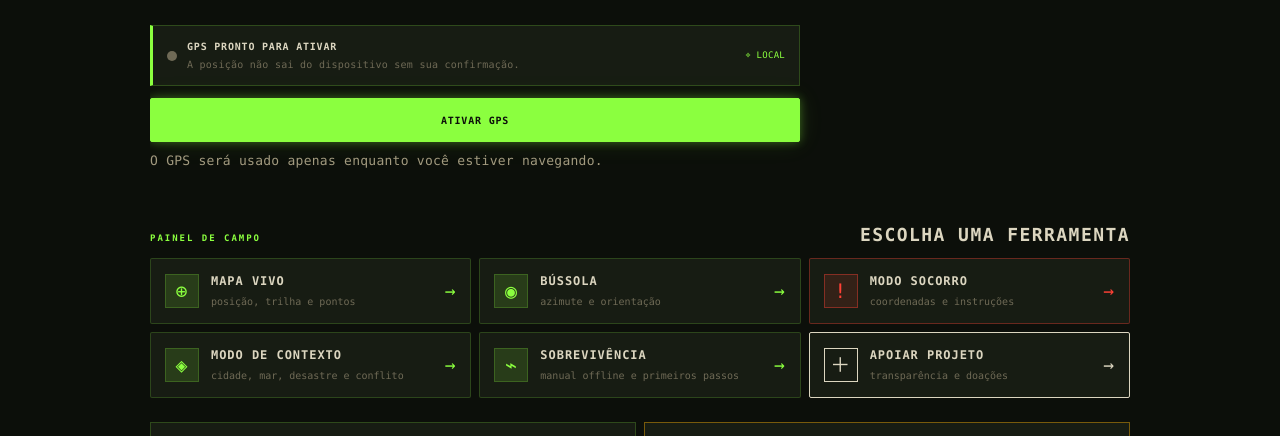
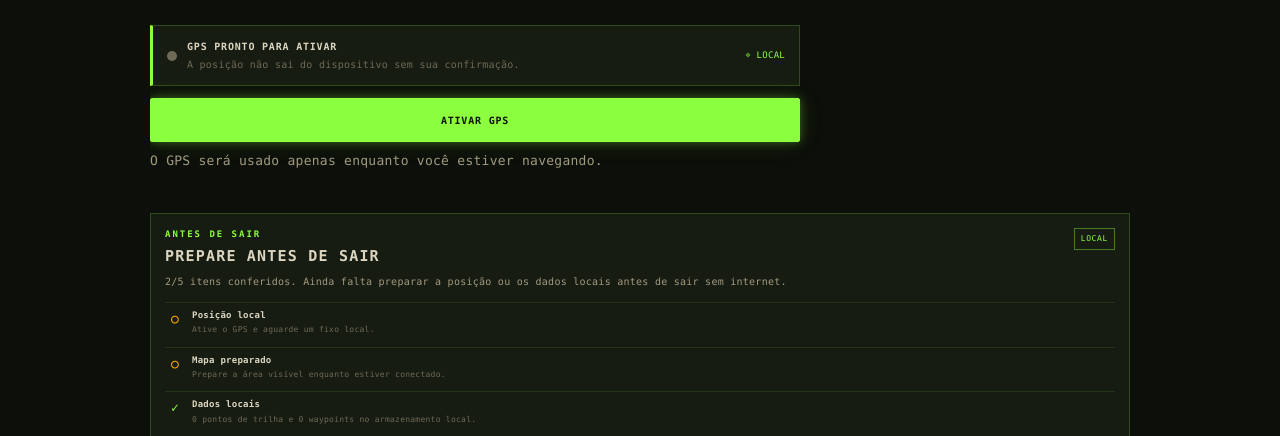
Before and after one commit to Lucas-Belucci-Bellini/Project-Vanguard, a website built with Vite: page index.html in a window 1280 px wide. Shown: the part 353-789 px from the top of the page. Built offline with nearby package versions, Linux system fonts and the light colour scheme.

Commit message:
feat: adicionar prontidao offline

```diff
--- /dev/null
+++ b/src/core/prontidao-offline.js
@@ -0,0 +1,83 @@
+/**
+ * Diagnóstico local de preparação para uso sem internet.
+ *
+ * Este módulo só avalia dados que o aplicativo já possui. Ele não verifica
+ * cobertura, não testa um provedor de SOS e não confunde posicionamento com
+ * comunicação.
+ */
+
+const LIMITE_IDADE_POSICAO_MS = 24 * 60 * 60 * 1000;
+
+function posicaoValida(posicao) {
+  const lat = Number(posicao?.lat);
+  const lon = Number(posicao?.lon);
+  return Number.isFinite(lat) && Number.isFinite(lon) && lat >= -90 && lat <= 90 && lon >= -180 && lon <= 180;
+}
+
+function statusPosicao(posicao, agora) {
+  if (!posicaoValida(posicao)) return { estado: 'pendente', detalhe: 'Ative o GPS e aguarde um fixo local.' };
+  const criadoEm = Number(posicao.createdAt ?? posicao.timestamp);
+  if (Number.isFinite(criadoEm) && agora - criadoEm > LIMITE_IDADE_POSICAO_MS) {
+    return { estado: 'atencao', detalhe: 'Há uma posição salva, mas ela tem mais de 24 horas.' };
+  }
+  return { estado: 'ok', detalhe: 'Último fixo válido guardado no aparelho.' };
+}
+
+export function avaliarProntidaoOffline({
+  posicao = null,
+  mapasOffline = null,
+  cacheTiles = 0,
+  armazenamento = true,
+  serviceWorker = null,
+  manualDisponivel = true,
+  trilha = [],
+  waypoints = [],
+  agora = Date.now(),
+} = {}) {
+  const itens = [];
+  const posicaoStatus = statusPosicao(posicao, agora);
+  itens.push({ id: 'posicao', nome: 'Posição local', estado: posicaoStatus.estado, detalhe: posicaoStatus.detalhe });
+
+  const tiles = Math.max(Number(cacheTiles) || 0, Number(mapasOffline?.tilesSalvos) || 0);
+  itens.push({
+    id: 'mapa',
+    nome: 'Mapa preparado',
+    estado: tiles > 0 ? 'ok' : 'pendente',
+    detalhe: tiles > 0 ? `${tiles} tiles registrados como disponíveis no aparelho.` : 'Prepare a área visível enquanto estiver conectado.',
+  });
+
+  itens.push({
+    id: 'dados',
+    nome: 'Dados locais',
+    estado: armazenamento ? 'ok' : 'atencao',
+    detalhe: armazenamento ? `${trilha.length} pontos de trilha e ${waypoints.length} waypoints no armazenamento local.` : 'O armazenamento local não está disponível neste ambiente.',
+  });
+
+  itens.push({
+    id: 'manual',
+    nome: 'Manual de referência',
+    estado: manualDisponivel ? 'ok' : 'atencao',
+    detalhe: manualDisponivel ? 'Sobrevivência e instruções básicas estão incluídas no aplicativo.' : 'Abra o manual enquanto estiver conectado para conferir o conteúdo.',
+  });
+
+  itens.push({
+    id: 'comunicacao',
+    nome: 'Comunicação de emergência',
+    estado: 'atencao',
+    detalhe: serviceWorker === false
+      ? 'Nenhum canal externo foi configurado; GPS não transmite SOS sozinho.'
+      : 'Prepare um mensageiro, rádio ou contato alternativo; o aplicativo não confirma entrega.',
+  });
+
+  const conferidos = itens.filter((item) => item.estado === 'ok').length;
+  const essenciais = itens.filter((item) => ['posicao', 'mapa', 'dados', 'manual'].includes(item.id));
+  return {
+    itens,
+    conferidos,
+    total: itens.length,
+    pronto: essenciais.every((item) => item.estado === 'ok'),
+    recomendacao: essenciais.every((item) => item.estado === 'ok')
+      ? 'Base local conferida. Faça uma revisão final do itinerário e leve um canal de comunicação independente.'
+      : 'Ainda falta preparar a posição ou os dados locais antes de sair sem internet.',
+  };
+}
--- a/src/pages/inicio.js
+++ b/src/pages/inicio.js
@@ -2,6 +2,7 @@ import '../styles/inicio.css';
 import { h, empty } from '../ui/helpers.js';
 import { estado, CHAVES } from '../core/estado.js';
 import { solicitarPosicao, precisaoLabel } from '../core/localizacao.js';
+import { avaliarProntidaoOffline } from '../core/prontidao-offline.js';
 
 function caminho(hash, titulo, descricao, icone, classe = '') {
   return h('button', {
@@ -71,6 +72,39 @@ export function inicioPage() {
       ? `${trilha.length} leituras salvas no aparelho`
       : 'Nenhuma rota em andamento');
 
+  const prontidaoCard = h('section', { className: 'inicio__prontidao', 'aria-labelledby': 'prontidao-titulo' });
+  const prontidaoTitulo = h('h2', { id: 'prontidao-titulo' });
+  const prontidaoResumo = h('p', { className: 'inicio__prontidao-resumo', role: 'status' });
+  const prontidaoLista = h('ul', { className: 'inicio__prontidao-lista' });
+  prontidaoCard.append(
+    h('div', { className: 'inicio__prontidao-head' },
+      h('div', null, h('span', { className: 'inicio__kicker' }, 'ANTES DE SAIR'), prontidaoTitulo),
+      h('span', { className: 'inicio__prontidao-badge' }, 'LOCAL')
+    ),
+    prontidaoResumo,
+    prontidaoLista
+  );
+
+  function atualizarProntidao() {
+    const resultado = avaliarProntidaoOffline({
+      posicao,
+      mapasOffline: estado.get(CHAVES.MAPAS_OFFLINE, null),
+      armazenamento: typeof localStorage !== 'undefined',
+      serviceWorker: typeof navigator !== 'undefined' && 'serviceWorker' in navigator ? Boolean(navigator.serviceWorker.controller) : false,
+      trilha: estado.get(CHAVES.TRILHA, []),
+      waypoints: estado.get(CHAVES.WAYPOINTS, []),
+    });
+    prontidaoCard.classList.toggle('is-ready', resultado.pronto);
+    prontidaoTitulo.textContent = resultado.pronto ? 'BASE OFFLINE CONFERIDA' : 'PREPARE ANTES DE SAIR';
+    prontidaoResumo.textContent = `${resultado.conferidos}/${resultado.total} itens conferidos. ${resultado.recomendacao}`;
+    prontidaoLista.replaceChildren(...resultado.itens.map((item) => h('li', { className: `is-${item.estado}` },
+      h('span', { className: 'inicio__prontidao-mark', ariaHidden: 'true' }, item.estado === 'ok' ? '✓' : item.estado === 'atencao' ? '!' : '○'),
+      h('span', null, h('strong', null, item.nome), h('small', null, item.detalhe))
+    )));
+  }
+
+  atualizarProntidao();
+
   raiz.append(
     h('section', { className: 'inicio__scroll' },
       h('div', { className: 'inicio__hero' },
@@ -81,6 +115,7 @@ export function inicioPage() {
         gpsButton,
         gpsFeedback
       ),
+      h('section', { className: 'inicio__section inicio__section--readiness' }, prontidaoCard),
       h('section', { className: 'inicio__section', 'aria-labelledby': 'atalhos-titulo' },
         h('div', { className: 'inicio__section-head' },
           h('span', { className: 'inicio__kicker' }, 'PAINEL DE CAMPO'),
@@ -123,12 +158,24 @@ export function inicioPage() {
     )
   );
 
-  const removeListener = estado.on(CHAVES.LOCAL, (novaPosicao) => {
+  const removeLocalListener = estado.on(CHAVES.LOCAL, (novaPosicao) => {
     posicao = novaPosicao;
     statusDot.classList.add('is-ready');
     statusTitle.textContent = 'LOCALIZAÇÃO DISPONÍVEL';
     statusDetail.textContent = `Último fixo salvo no aparelho · ${precisaoLabel(novaPosicao.accuracy)}`;
+    atualizarProntidao();
   });
+  const removeTrilhaListener = estado.on(CHAVES.TRILHA, atualizarProntidao);
+  const removeWaypointsListener = estado.on(CHAVES.WAYPOINTS, atualizarProntidao);
+  const removeMapasListener = estado.on(CHAVES.MAPAS_OFFLINE, atualizarProntidao);
 
-  return { elemento: raiz, desmontar: removeListener };
+  return {
+    elemento: raiz,
+    desmontar: () => {
+      removeLocalListener();
+      removeTrilhaListener();
+      removeWaypointsListener();
+      removeMapasListener();
+    },
+  };
 }
--- a/src/styles/inicio.css
+++ b/src/styles/inicio.css
@@ -18,6 +18,22 @@
 .inicio__primary:hover { background: var(--color-text-primary); border-color: var(--color-text-primary); }
 .inicio__feedback { min-height: 18px; margin: 8px 0 0; color: var(--color-text-muted); font-size: 10px; }
 .inicio__section { padding: 24px 0 0; }
+.inicio__section--readiness { padding-top: 12px; }
+.inicio__prontidao { padding: 14px; background: var(--color-surface); border: var(--border-base); }
+.inicio__prontidao.is-ready { border-color: var(--color-cyan-edge); }
+.inicio__prontidao-head { display: flex; align-items: flex-start; justify-content: space-between; gap: 12px; }
+.inicio__prontidao-head h2 { margin-top: 6px; color: var(--color-text-primary); font-size: 15px; }
+.inicio__prontidao-badge { padding: 4px 6px; color: var(--color-cyan); border: 1px solid var(--color-cyan-edge); font-size: 8px; letter-spacing: var(--tracking-wide); }
+.inicio__prontidao-resumo { min-height: 18px; margin: 9px 0 0; color: var(--color-text-secondary); font-size: 10px; line-height: 1.5; }
+.inicio__prontidao-lista { display: grid; gap: 5px; margin: 10px 0 0; padding: 0; list-style: none; }
+.inicio__prontidao-lista li { display: grid; grid-template-columns: 20px 1fr; gap: 7px; align-items: start; padding: 6px 0; border-top: 1px solid rgba(139,255,63,.1); }
+.inicio__prontidao-mark { color: var(--color-text-muted); font-weight: var(--font-weight-bold); text-align: center; }
+.inicio__prontidao-lista li.is-ok .inicio__prontidao-mark { color: var(--color-cyan); }
+.inicio__prontidao-lista li.is-atencao .inicio__prontidao-mark { color: var(--color-amber); }
+.inicio__prontidao-lista li.is-pendente .inicio__prontidao-mark { color: var(--color-magenta); }
+.inicio__prontidao-lista strong, .inicio__prontidao-lista small { display: block; }
+.inicio__prontidao-lista strong { color: var(--color-text-primary); font-size: 9px; }
+.inicio__prontidao-lista small { margin-top: 2px; color: var(--color-text-muted); font-size: 8px; line-height: 1.4; }
 .inicio__section-head { display: flex; align-items: end; justify-content: space-between; gap: 12px; margin-bottom: 12px; }
 .inicio__section-head h2 { color: var(--color-text-primary); }
 .inicio__atalhos { display: grid; grid-template-columns: 1fr; gap: 8px; }
```
Also changed, not shown: test/prontidao-offline.test.js (added, +42 -0 lines).
